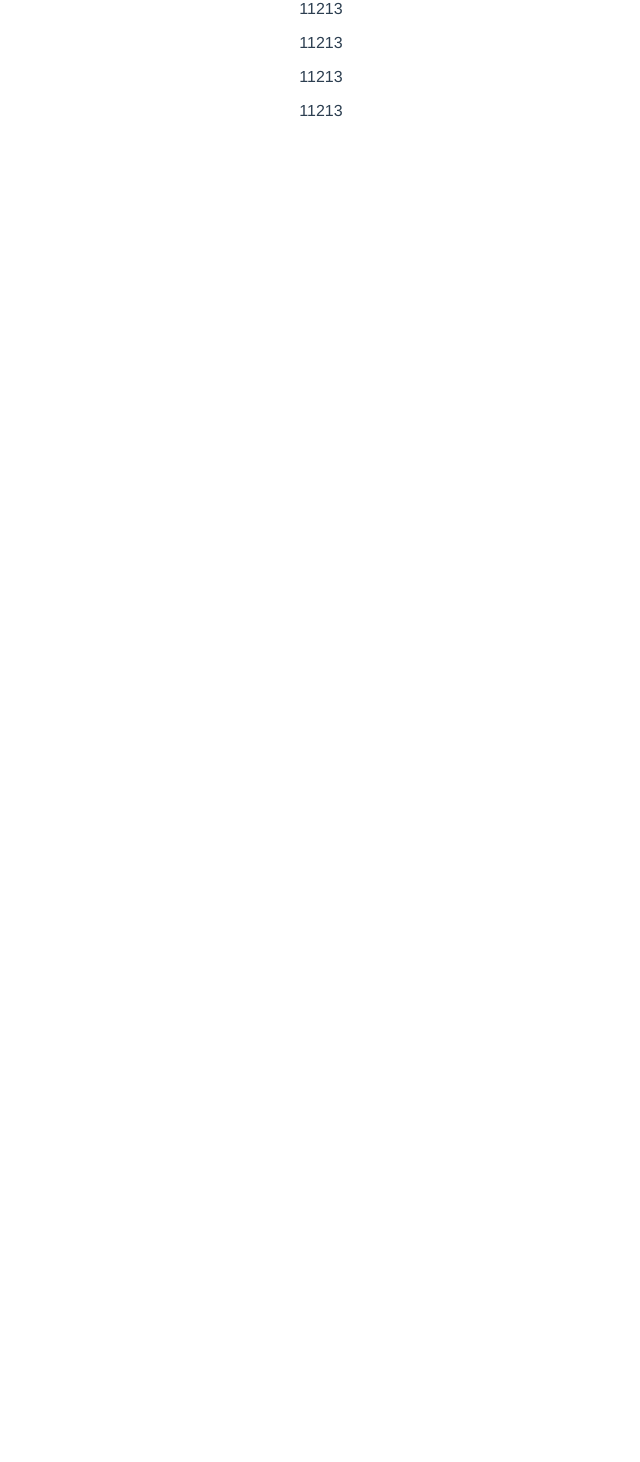
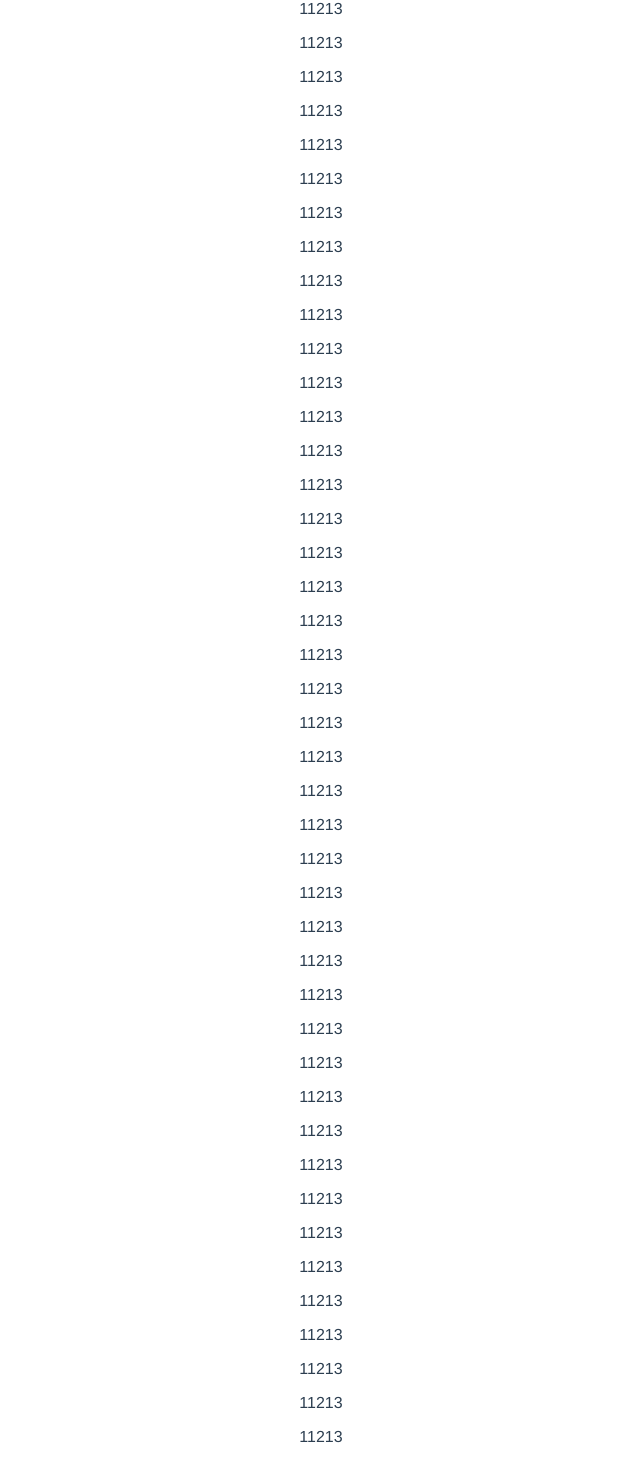
Before and after one commit to shehanzun/-, a Vue app: page /#/about in a window 1280 px wide. Shown: the part 952-2414 px from the top of the page, without its empty margins (319-959 px from the left). Before the commit the page ends 1088 px from the top, so only its background shows below. Built offline with nearby package versions, Linux system fonts and the light colour scheme.

Commit message:
feat 111

```diff
--- a/src/views/AboutView.vue
+++ b/src/views/AboutView.vue
@@ -1,5 +1,67 @@
 <template>
   <div>
+    <p>11213</p>
+    <p>11213</p>
+    <p>11213</p>
+    <p>11213</p>
+    <p>11213</p>
+    <p>11213</p>
+    <p>11213</p>
+    <p>11213</p>
+    <p>11213</p>
+    <p>11213</p>
+    <p>11213</p>
+    <p>11213</p>
+    <p>11213</p>
+    <p>11213</p>
+    <p>11213</p>
+    <p>11213</p>
+    <p>11213</p>
+    <p>11213</p>
+    <p>11213</p>
+    <p>11213</p>
+    <p>11213</p>
+    <p>11213</p>
+    <p>11213</p>
+    <p>11213</p>
+    <p>11213</p>
+    <p>11213</p>
+    <p>11213</p>
+    <p>11213</p>
+    <p>11213</p>
+    <p>11213</p>
+    <p>11213</p>
+    <p>11213</p>
+    <p>11213</p>
+    <p>11213</p>
+    <p>11213</p>
+    <p>11213</p>
+    <p>11213</p>
+    <p>11213</p>
+    <p>11213</p>
+    <p>11213</p>
+    <p>11213</p>
+    <p>11213</p>
+    <p>11213</p>
+    <p>11213</p>
+    <p>11213</p>
+    <p>11213</p>
+    <p>11213</p>
+    <p>11213</p>
+    <p>11213</p>
+    <p>11213</p>
+    <p>11213</p>
+    <p>11213</p>
+    <p>11213</p>
+    <p>11213</p>
+    <p>11213</p>
+    <p>11213</p>
+    <p>11213</p>
+    <p>11213</p>
+    <p>11213</p>
+    <p>11213</p>
+    <p>11213</p>
+    <p>11213</p>
     <p>11213</p>
     <p>11213</p>
     <p>11213</p>
--- a/src/views/HomeView.vue
+++ b/src/views/HomeView.vue
@@ -1,5 +1,12 @@
 <template>
   <div>
+    <p>00000</p>
+    <p>00000</p>
+    <p>00000</p>
+    <p>00000</p>
+    <p>00000</p>
+    <p>00000</p>
+    <p>00000</p>
     <p>00000</p>
     <p>00000</p>
     <p>00000</p>
```
